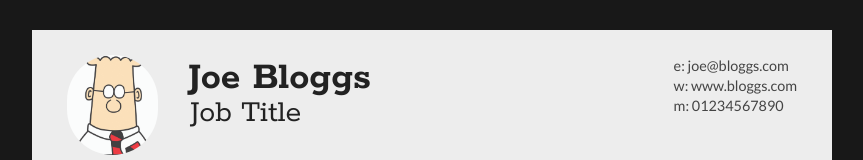
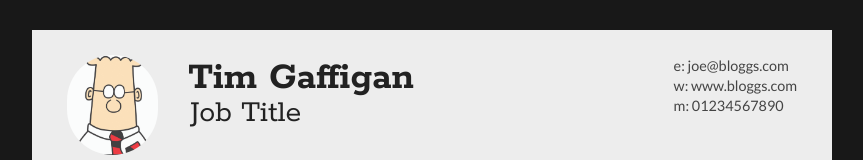
Before and after one commit to kiranbandi/resume, a plain HTML site: page index.html in a window 1280 px wide. Shown: the top 160 px of the page, without its empty margins (208-1071 px from the left). Drawn offline with Linux system fonts and the light colour scheme.

Commit message:
changed name

```diff
--- a/index.html
+++ b/index.html
@@ -21,7 +21,7 @@
             </div>
 
             <div id="name">
-                <h1 class="quickFade delayTwo">Joe Bloggs</h1>
+                <h1 class="quickFade delayTwo">Tim Gaffigan</h1>
                 <h2 class="quickFade delayThree">Job Title</h2>
             </div>
 
```
